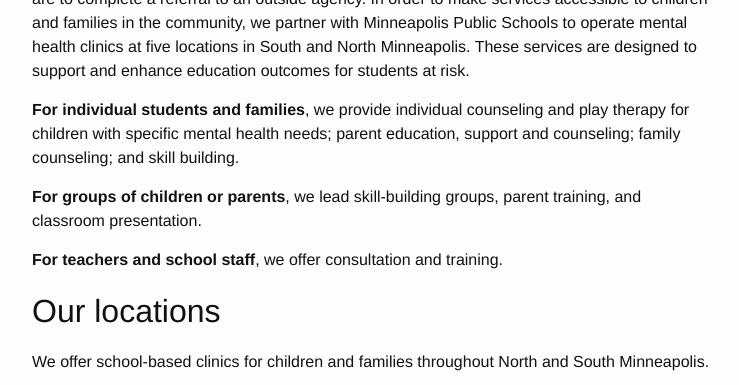
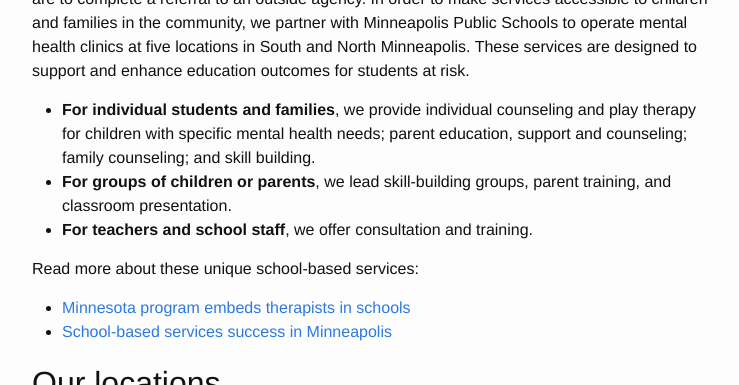
Before and after one commit to watercourse-cc/watercourse, a Jekyll site: the page built from services.md, in a window 1280 px wide and 900 px high, scrolled down 1804 px, cut to the strip 0-385 px from the top of the window. Shown: the whole strip, without its empty margins (268-1007 px from the left). Built offline with Jekyll 4.4.1, drawn with Linux system fonts in a browser that asks for light colours.

Commit message:
Update services.md

```diff
--- a/services.md
+++ b/services.md
@@ -42,11 +42,13 @@ Please call us to see whether your insurance will cover services at Watercourse,
 
 Students and families are significantly more likely to access school-based services than they are to complete a referral to an outside agency.  In order to make services accessible to children and families in the community, we partner with Minneapolis Public Schools to operate mental health clinics at five locations in South and North Minneapolis. These services are designed to support and enhance education outcomes for students at risk.
 
-**For individual students and families**, we provide individual counseling and play therapy for children with specific mental health needs; parent education, support and counseling; family counseling; and skill building.
+- **For individual students and families**, we provide individual counseling and play therapy for children with specific mental health needs; parent education, support and counseling; family counseling; and skill building.
+- **For groups of children or parents**, we lead skill-building groups, parent training, and classroom presentation.
+- **For teachers and school staff**, we offer consultation and training.
 
-**For groups of children or parents**, we lead skill-building groups, parent training, and classroom presentation.
-
-**For teachers and school staff**, we offer consultation and training.
+Read more about these unique school-based services:
+- [Minnesota program embeds therapists in schools](http://www.postcrescent.com/story/news/local/2016/03/22/minnesota-program-embeds-therapists-schools/82094580/)
+- [School-based services success in Minneapolis](http://www.thenorthwestern.com/story/news/2016/03/22/school-based-services-success-minneapolis/82094674/)
 
 ## Our locations
 
```
